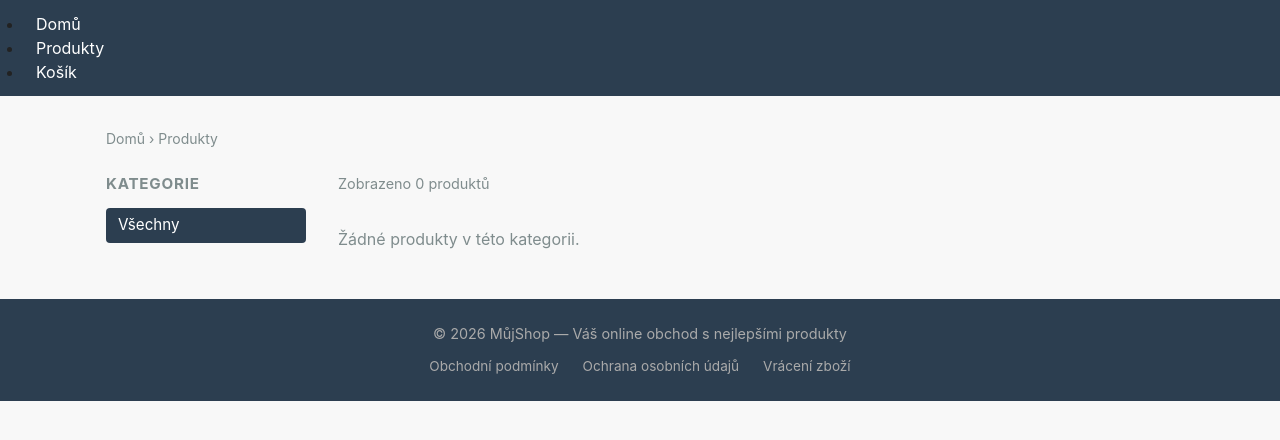
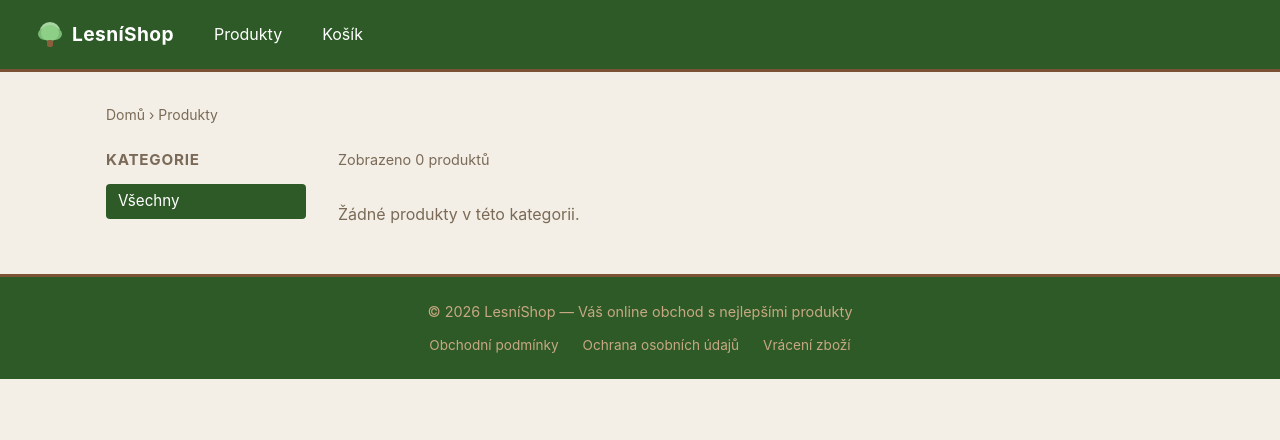
Before and after one commit to brabacpetr/eshop, a Flask app: page /produkty in a window 1280 px wide. Shown: the top 440 px of the page. Run offline with Flask 3, Linux system fonts and the light colour scheme; data that the repository does not hold is empty.

Commit message:
Added more styling

```diff
--- a/static/style.css
+++ b/static/style.css
@@ -10,16 +10,26 @@ body {
   font-family: -apple-system, BlinkMacSystemFont, 'Segoe UI', sans-serif;
   font-size: 16px;
   line-height: 1.5;
-  background: #f8f8f8;
-  color: #222;
+  background: #f4efe6;
+  color: #2a1f14;
 }
 
 /* Navigace */
 .navigace {
   display: flex;
-  background: #2c3e50;
+  align-items: center;
+  background: #2d5a27;
   padding: 0.75rem 1.5rem;
   gap: 1rem;
+  border-bottom: 3px solid #7c5235;
+}
+
+.navigace ul {
+  display: flex;
+  align-items: center;
+  gap: 1rem;
+  list-style: none;
+  width: 100%;
 }
 
 .navigace a {
@@ -31,6 +41,24 @@ body {
 
 .navigace a:hover {
   background: rgba(255, 255, 255, 0.15);
+}
+
+/* Logo v navigaci */
+.nav-logo {
+  display: flex;
+  align-items: center;
+  gap: 0.5rem;
+  font-size: 1.2rem;
+  font-weight: 700;
+  letter-spacing: 0.02em;
+  color: #fff;
+  text-decoration: none;
+  margin-right: auto;
+}
+
+.nav-logo:hover {
+  background: transparent;
+  opacity: 0.88;
 }
 
 /* Kosik Pocet */
@@ -76,18 +104,19 @@ body {
 
 /* Paticka */
 .paticka {
-  background: #2c3e50;
-  color: #aaa;
+  background: #2d5a27;
+  color: #c8a882;
   text-align: center;
   padding: 1.5rem;
   margin-top: 3rem;
   font-size: 0.9rem;
+  border-top: 3px solid #7c5235;
 }
 
 /* ===== Tlačítka ===== */
 .tlacitko {
     display: inline-block;
-    background: #2c3e50;
+    background: #2d5a27;
     color: #fff;
     padding: 0.5rem 1.2rem;
     border-radius: 4px;
@@ -194,7 +224,7 @@ body {
     font-size: 0.95rem;
     text-transform: uppercase;
     letter-spacing: 0.05em;
-    color: #7f8c8d;
+    color: #7a6a57;
 }
 
 .kategorie-filtr ul {
@@ -209,26 +239,26 @@ body {
     padding: 0.4rem 0.75rem;
     border-radius: 4px;
     text-decoration: none;
-    color: #2c3e50;
-    background: #ecf0f1;
+    color: #2a1f14;
+    background: #e8e0d0;
     font-size: 0.95rem;
     transition: background 0.2s;
 }
 
 .kategorie-filtr a:hover,
 .kategorie-filtr a.aktivni {
-    background: #2c3e50;
+    background: #2d5a27;
     color: #fff;
 }
 
 .pocet-produktu {
     font-size: 0.9rem;
-    color: #7f8c8d;
+    color: #7a6a57;
     margin-bottom: 1rem;
 }
 
 .prazdny-stav {
-    color: #7f8c8d;
+    color: #7a6a57;
     margin-top: 2rem;
 }
 
@@ -300,12 +330,12 @@ body {
 /* ===== Drobečková navigace ===== */
 .drobecky {
     font-size: 0.875rem;
-    color: #7f8c8d;
+    color: #7a6a57;
     margin-bottom: 1.5rem;
 }
 
 .drobecky a {
-    color: #7f8c8d;
+    color: #7a6a57;
     text-decoration: none;
 }
 
@@ -501,7 +531,7 @@ body {
 }
 
 .paticka-odkazy a {
-    color: #aaa;
+    color: #c8a882;
     text-decoration: none;
     font-size: 0.85rem;
 }
--- a/templates/base.html
+++ b/templates/base.html
@@ -3,13 +3,26 @@
 <head>
     <meta charset="UTF-8">
     <meta name="viewport" content="width=device-width, initial-scale=1.0">
-    <title>{% block titulek %}E-shop{% endblock %}</title>
+    <title>{% block titulek %}LesníShop{% endblock %}</title>
     <link rel="stylesheet" href="{{ url_for('static', filename='style.css') }}">
 </head>
 <body>
     <nav class="navigace">
         <ul>
-            <li><a href="/">Domů</a></li>
+            <li>
+                <a href="/" class="nav-logo">
+                    <svg width="28" height="28" viewBox="0 0 28 28" fill="none" xmlns="http://www.w3.org/2000/svg" aria-hidden="true">
+                        <!-- Koruna stromu -->
+                        <ellipse cx="14" cy="11" rx="10" ry="9" fill="#a8d5a2"/>
+                        <ellipse cx="9" cy="14" rx="7" ry="6" fill="#7aba74"/>
+                        <ellipse cx="19" cy="14" rx="7" ry="6" fill="#7aba74"/>
+                        <ellipse cx="14" cy="13" rx="9" ry="8" fill="#8ecf88"/>
+                        <!-- Kmen -->
+                        <rect x="11" y="20" width="6" height="7" rx="2" fill="#8b5e3c"/>
+                    </svg>
+                    LesníShop
+                </a>
+            </li>
             <li><a href="/produkty">Produkty</a></li>
             <li>
                 <a href="/kosik">Košík</a>
@@ -36,7 +49,7 @@
     </main>
 
     <footer class="paticka">
-        <p>&copy; 2026 MůjShop — Váš online obchod s nejlepšími produkty</p>
+        <p>&copy; 2026 LesníShop — Váš online obchod s nejlepšími produkty</p>
         <nav class="paticka-odkazy">
             <a href="/stranka/podminky">Obchodní podmínky</a>
             <a href="/stranka/soukromi">Ochrana osobních údajů</a>
```
Also changed, not shown: other parts of static/style.css (+76 -71 lines).
